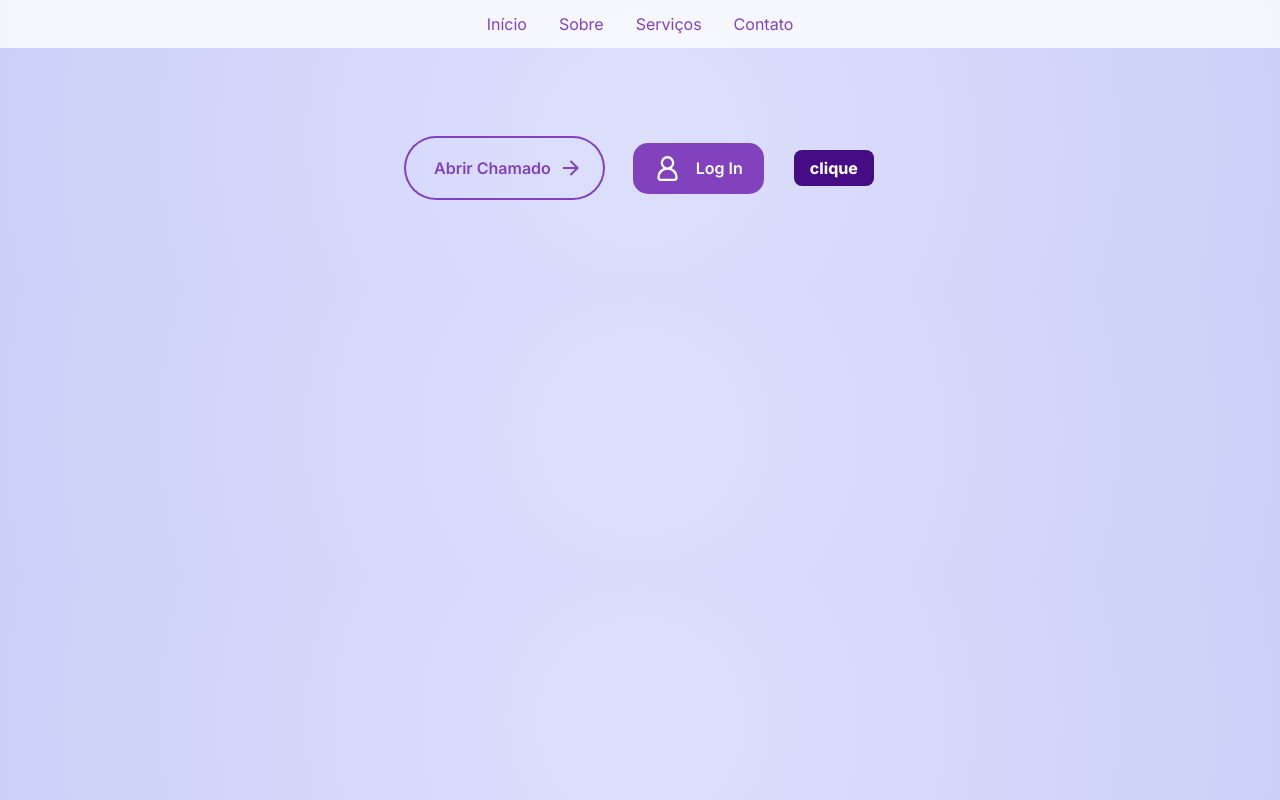
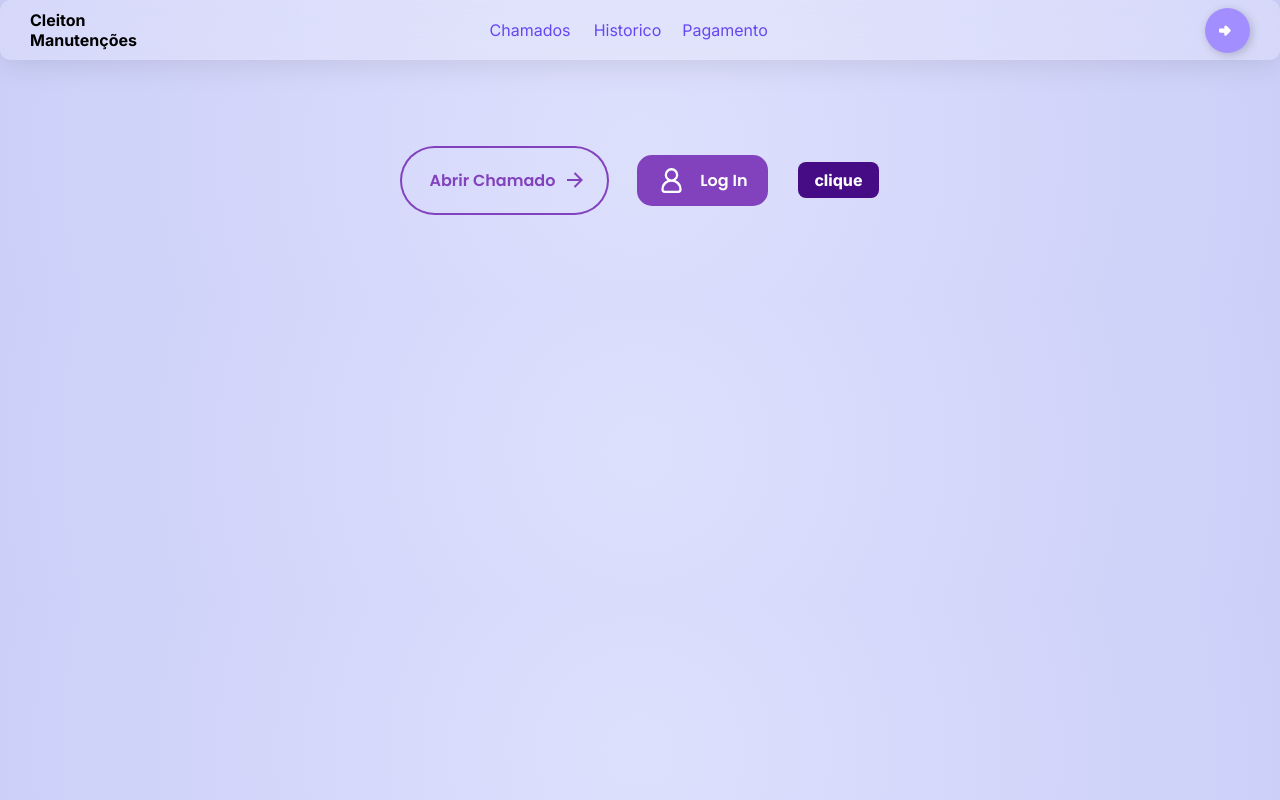
Before and after one commit to NeroPRDO/WEB-II---PROJETO, an Angular app in the folder manutencao-equipamentos/: page / in a window 1280 px wide. Built offline with nearby package versions, Linux system fonts and the light colour scheme.

Commit message:
feat: adicionando navbar ao projeto

```diff
--- a/manutencao-equipamentos/angular.json
+++ b/manutencao-equipamentos/angular.json
@@ -88,5 +88,8 @@
         }
       }
     }
+  },
+  "cli": {
+    "analytics": false
   }
 }
--- a/manutencao-equipamentos/src/app/app.css
+++ b/manutencao-equipamentos/src/app/app.css
@@ -1,47 +1,11 @@
+@import url('https://fonts.googleapis.com/css2?family=Poppins:ital,wght@0,100;0,200;0,300;0,400;0,500;0,600;0,700;0,800;0,900;1,100;1,200;1,300;1,400;1,500;1,600;1,700;1,800;1,900&display=swap');
+
 * {
   margin: 0;
   padding: 0;
+  font-family: "Poppins", sans-serif;
+  font-style: normal;
 }
-
-body {
-height: 100%;
-background-color: #e7ceff18;
-}
-
-
-
-nav ul {
-  list-style-type: none;
-  margin: 0;
-  padding: 0;
-  overflow: hidden;
-  background-color: #ffffffc7;
-  display: flex;
-  justify-content: center;
-}
-
-
-nav li {
-  float: left;
-}
-
-
-nav li a {
-  display: block;
-  color: #8242be;
-  text-align: center;
-  padding: 14px 16px;
-  text-decoration: none;
-}
-
-
-nav li a:hover {
-  background-color: #e7ceffd0;
-  border-radius: 5%;
-  width: 50px;
-  height: 10px;
-}
-
 /*grid teste */
 
 .container {
--- a/manutencao-equipamentos/src/app/app.html
+++ b/manutencao-equipamentos/src/app/app.html
@@ -1,19 +1,15 @@
 <!DOCTYPE html>
 <html lang="en">
+
 <head>
   <meta charset="UTF-8">
   <meta name="viewport" content="width=device-width, initial-scale=1.0">
   <title>Document</title>
 </head>
+
 <body>
-  <nav>
-    <ul>
-      <li><a href="#inicio">Início</a></li>
-      <li><a href="#sobre">Sobre</a></li>
-      <li><a href="#servicos">Serviços</a></li>
-      <li><a href="#contato">Contato</a></li>
-    </ul>
-  </nav>
+
+  <app-nav></app-nav>
 
   <div class="container">
     <div class="item">
@@ -21,36 +17,27 @@
       <button class="btnTeste">
         <svg viewBox="0 0 24 24" class="arr-2" xmlns="http://www.w3.org/2000/svg">
           <path
-            d="M16.1716 10.9999L10.8076 5.63589L12.2218 4.22168L20 11.9999L12.2218 19.778L10.8076 18.3638L16.1716 12.9999H4V10.9999H16.1716Z"
-          ></path>
+            d="M16.1716 10.9999L10.8076 5.63589L12.2218 4.22168L20 11.9999L12.2218 19.778L10.8076 18.3638L16.1716 12.9999H4V10.9999H16.1716Z">
+          </path>
         </svg>
         <span class="text">Abrir Chamado</span>
         <span class="circle"></span>
         <svg viewBox="0 0 24 24" class="arr-1" xmlns="http://www.w3.org/2000/svg">
           <path
-            d="M16.1716 10.9999L10.8076 5.63589L12.2218 4.22168L20 11.9999L12.2218 19.778L10.8076 18.3638L16.1716 12.9999H4V10.9999H16.1716Z"
-          ></path>
+            d="M16.1716 10.9999L10.8076 5.63589L12.2218 4.22168L20 11.9999L12.2218 19.778L10.8076 18.3638L16.1716 12.9999H4V10.9999H16.1716Z">
+          </path>
         </svg>
       </button>
     </div>
 
     <div class="item">
-    <div
-      aria-label="User Login Button"
-      tabindex="0"
-      role="button"
-      class="loginButton"
-    >
+      <div aria-label="User Login Button" tabindex="0" role="button" class="loginButton">
         <div class="loginButton-inner">
-        <svg
-          aria-hidden="true"
-          xmlns="http://www.w3.org/2000/svg"
-          viewBox="0 0 24 24"
-        >
+          <svg aria-hidden="true" xmlns="http://www.w3.org/2000/svg" viewBox="0 0 24 24">
             <g data-name="Layer 2" id="Layer_2">
               <path
-              d="m15.626 11.769a6 6 0 1 0 -7.252 0 9.008 9.008 0 0 0 -5.374 8.231 3 3 0 0 0 3 3h12a3 3 0 0 0 3-3 9.008 9.008 0 0 0 -5.374-8.231zm-7.626-4.769a4 4 0 1 1 4 4 4 4 0 0 1 -4-4zm10 14h-12a1 1 0 0 1 -1-1 7 7 0 0 1 14 0 1 1 0 0 1 -1 1z"
-            ></path>
+                d="m15.626 11.769a6 6 0 1 0 -7.252 0 9.008 9.008 0 0 0 -5.374 8.231 3 3 0 0 0 3 3h12a3 3 0 0 0 3-3 9.008 9.008 0 0 0 -5.374-8.231zm-7.626-4.769a4 4 0 1 1 4 4 4 4 0 0 1 -4-4zm10 14h-12a1 1 0 0 1 -1-1 7 7 0 0 1 14 0 1 1 0 0 1 -1 1z">
+              </path>
             </g>
           </svg>
           <p>Log In</p>
@@ -66,4 +53,5 @@
 
 
 </body>
+
 </html>
--- a/manutencao-equipamentos/src/app/app.ts
+++ b/manutencao-equipamentos/src/app/app.ts
@@ -1,10 +1,11 @@
 import { Component, signal } from '@angular/core';
 import { RouterOutlet } from '@angular/router';
 import { botaoBasico } from './shared/Botoes/botaoBasico/botaoBasico';
+import { NavComponent } from './shared/Nav/nav';
 
 @Component({
   selector: 'app-root',
-  imports: [RouterOutlet, botaoBasico],
+  imports: [RouterOutlet, botaoBasico, NavComponent],
   templateUrl: './app.html',
   styleUrl: './app.css'
 })
--- /dev/null
+++ b/manutencao-equipamentos/src/app/shared/Nav/nav.css
@@ -0,0 +1,183 @@
+nav {
+    background-color: rgba(255, 255, 255, 0.2);
+    backdrop-filter: blur(30px);
+    -webkit-backdrop-filter: blur(10px);
+    border-radius: 10px;
+
+    display: flex;
+    align-items: center;
+    justify-content: space-between;
+    height: 60px;
+    width: 100%;
+
+    box-shadow: 0 4px 30px rgba(0, 0, 0, 0.103);
+
+}
+
+
+nav a {
+    text-decoration: none;
+    display: flex;
+    align-items: center;
+    justify-content: center;
+    border-radius: 20px;
+    width: 80px;
+    padding: 5px;
+    transition: background-color 0.2s ease, color 0.3s ease, height 0.3s ease;
+}
+
+/* a link style */
+a {
+    text-decoration: none;
+}
+
+.menu__link {
+    color: #6646f3;
+    line-height: 2;
+    position: relative;
+}
+
+.menu__link::before {
+    content: '';
+    width: 0;
+    height: 2px;
+    border-radius: 2px;
+    background: linear-gradient(135deg, #9b59b6, #8e44ad, #a38eff, #d6a0f1);
+    position: absolute;
+    bottom: -0.05rem;
+    left: 0;
+    transition: width .6s;
+}
+
+.menu__link:hover::before {
+    width: 100%;
+}
+
+/* fin a link style */
+
+.nav-logo {
+    margin-left: 30px;
+    width: 20px;
+}
+
+.nav-navegacao {
+    width: 300px;
+    display: flex;
+    align-items: center;
+    justify-content: space-evenly;
+}
+
+.nav-login {
+    margin-right: 30px;
+}
+
+
+/* botao login */
+.Btn {
+    display: flex;
+    align-items: center;
+    justify-content: flex-start;
+    width: 45px;
+    height: 45px;
+    border: none;
+    border-radius: 50%;
+    cursor: pointer;
+    position: relative;
+    overflow: hidden;
+    transition-duration: .3s;
+    box-shadow: 2px 2px 10px rgba(0, 0, 0, 0.199);
+    background-color: #a38eff;
+}
+
+.sign {
+    width: 100%;
+    transition-duration: .3s;
+    display: flex;
+    align-items: center;
+    justify-content: center;
+}
+
+.sign svg {
+    width: 17px;
+}
+
+.sign svg path {
+    fill: white;
+}
+
+.text {
+    position: absolute;
+    right: 0%;
+    width: 0%;
+    opacity: 0;
+    color: white;
+    font-size: 1.2em;
+    font-weight: 600;
+    transition-duration: .3s;
+}
+
+.Btn:hover {
+    width: 125px;
+    border-radius: 40px;
+    transition-duration: .3s;
+}
+
+.Btn:hover .sign {
+    width: 30%;
+    transition-duration: .3s;
+    padding-left: 20px;
+}
+
+.Btn:hover .text {
+    opacity: 1;
+    width: 70%;
+    transition-duration: .3s;
+    padding-right: 10px;
+}
+
+.Btn:active {
+    transform: translate(2px, 2px);
+}
+
+/* Mobile first - padrão desktop */
+@media (max-width: 768px) {
+    nav {
+        flex-direction: column;
+        align-items: center;
+        justify-content: center;
+        height: auto;
+        /* deixa a altura se adaptar ao conteúdo */
+        padding: 10px 0;
+    }
+
+    .nav-logo {
+        margin: 0 0 10px 0;
+        /* espaço abaixo do logo */
+        width: 40px;
+        /* opcional, deixa menor no mobile */
+    }
+
+    .nav-navegacao {
+        width: 100%;
+        display: flex;
+        flex-direction: column;
+        /* deixa os links empilhados */
+        align-items: center;
+        justify-content: center;
+        gap: 10px;
+        /* espaçamento entre links */
+        margin-bottom: 10px;
+    }
+
+    .nav-login {
+        margin: 0;
+        /* centralizado embaixo */
+    }
+
+    nav a {
+        width: 60%;
+        /* links maiores no mobile */
+        text-align: center;
+    }
+
+}
--- /dev/null
+++ b/manutencao-equipamentos/src/app/shared/Nav/nav.html
@@ -0,0 +1,27 @@
+<!--NUm mexe pai, ainda to fazendo e vou deixar responsivo-->
+<nav>
+    <div class="nav-logo">
+        <h4>Cleiton Manutenções</h4>
+    </div>
+    <div class="nav-navegacao">
+        <a class="menu__link" href="#">Chamados</a>
+        <a class="menu__link" href="#">Historico</a>
+        <a class="menu__link" href="#">Pagamento</a>
+    </div>
+    <div class="nav-login">
+        <button class="Btn">
+
+            <div class="sign">
+                <svg viewBox="0 0 512 512">
+                    <path d="M217.9 105.9L340.7 228.7c7.2 7.2 11.3 17.1 11.3 27.3s-4.1 20.1-11.3 27.3L217.9 406.1c-6.4 6.4-15 9.9-24 9.9c-18.7
+                 0-33.9-15.2-33.9-33.9l0-62.1L32 320c-17.7 0-32-14.3-32-32l0-64c0-17.7 14.3-32 32-32l128 0 0-62.1c0-18.7 15.2-33.9 33.9-33.
+                 9c9 0 17.6 3.6 24 9.9zM352 416l64 0c17.7 0 32-14.3 32-32l0-256c0-17.7-14.3-32-32-32l-64 0c-17.7 0-32-14.3-32-32s14.3-32 32
+                 -32l64 0c53 0 96 43 96 96l0 256c0 53-43 96-96 96l-64 0c-17.7 0-32-14.3-32-32s14.3-32 32-32z">
+                    </path>
+                </svg>
+            </div>
+
+            <div class="text">Login</div>
+        </button>
+    </div>
+</nav>
```
Also changed, not shown: manutencao-equipamentos/src/app/shared/Nav/nav.ts (added, +9 -0 lines). Lines whose indentation alone changed are shown as unchanged.
